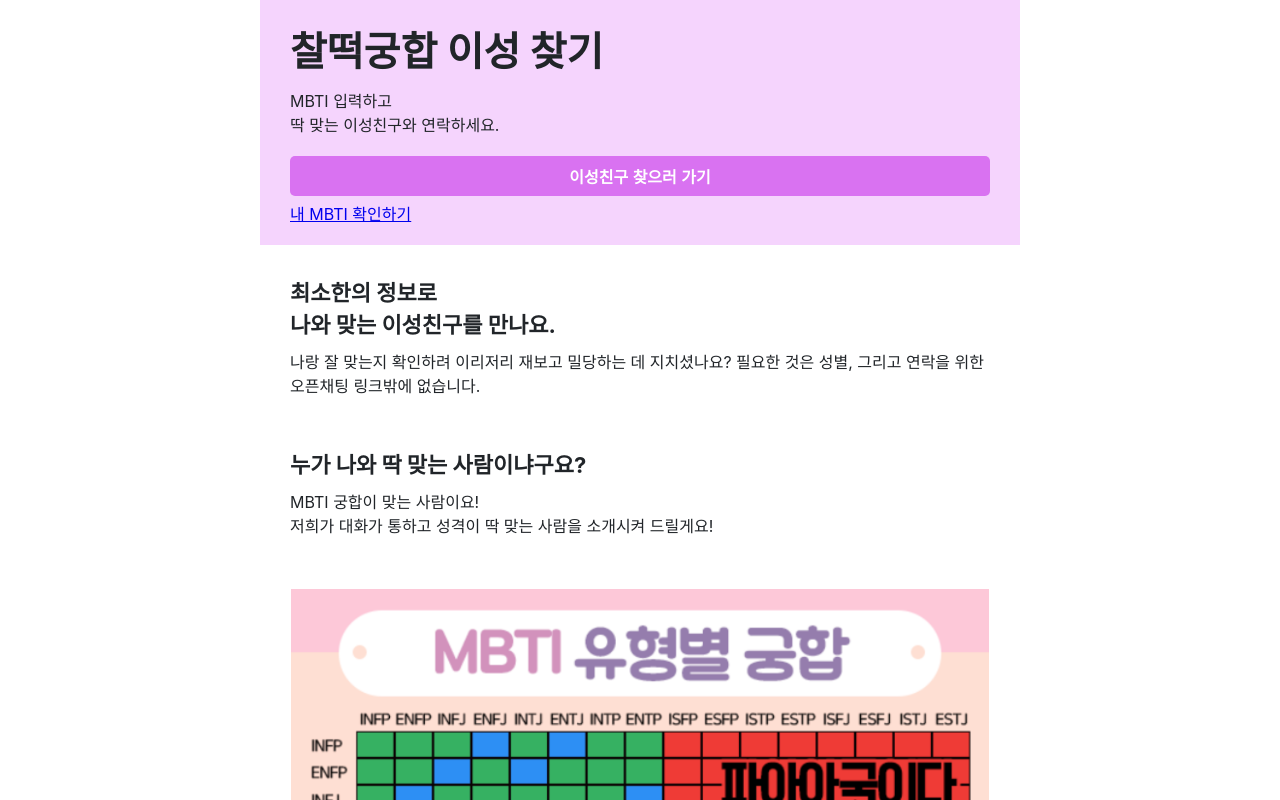
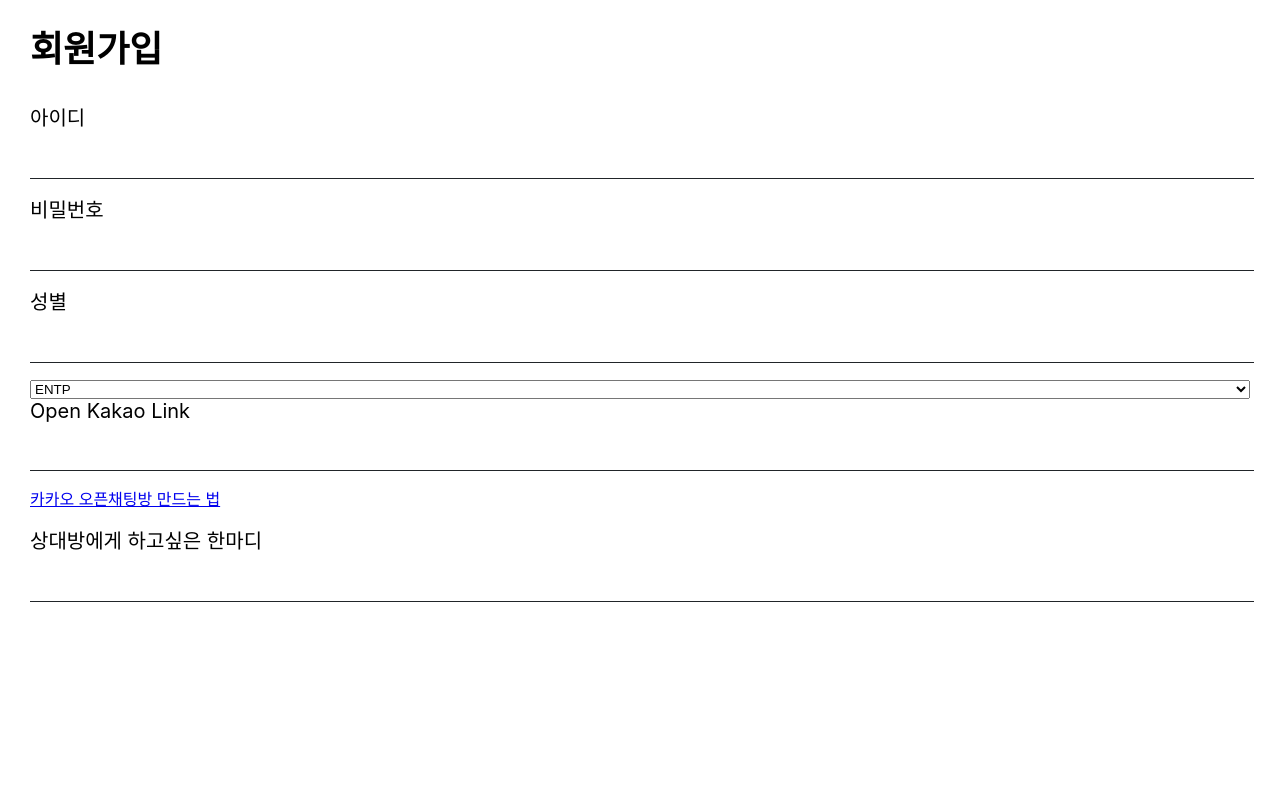
Before and after one commit to maitracle/mbti-front, a React (Create React App) app: page /sign-up in a window 1280 px wide. Before the commit this address led to /. Shown: the top 800 px of the page. Built offline with nearby package versions, Linux system fonts and the light colour scheme; what typesafe-actions would draw is missing.

Commit message:
add sign up page

```diff
--- a/src/pages/LogIn/index.tsx
+++ b/src/pages/LogIn/index.tsx
@@ -27,19 +27,15 @@ const LogIn = () => {
   return (
     <div className={'log-in-page-wrapper'}>
       <div className={'log-in-title'}>
-        로그인 {userReducer.isLoggedIn ? 'true' : 'false'}
+        로그인
       </div>
 
       <div className={'form-wrapper'}>
-        <div className={'input-wrapper'}>
-          <TextInput type={'text'} label={'아이디'} value={userReducer.logInInfo.username}
-                     onChange={usernameChangeHandler} />
-        </div>
+        <TextInput type={'text'} label={'아이디'} value={userReducer.logInInfo.username}
+                   onChange={usernameChangeHandler} />
 
-        <div className={'input-wrapper'}>
-          <TextInput type={'new-password'} label={'비밀번호'} value={userReducer.logInInfo.password}
-                     onChange={passwordChangeHandler} />
-        </div>
+        <TextInput type={'new-password'} label={'비밀번호'} value={userReducer.logInInfo.password}
+                   onChange={passwordChangeHandler} />
 
         <Button onClick={logInHandler}>
           로그인
--- a/src/pages/LogIn/styles.css
+++ b/src/pages/LogIn/styles.css
@@ -1,5 +1,3 @@
-
-
 .log-in-page-wrapper {
   margin: 20px 30px;
 }
--- /dev/null
+++ b/src/pages/SignUp/index.tsx
@@ -0,0 +1,44 @@
+import React from 'react';
+
+import './styles.css';
+import TextInput from '../../components/TextInput';
+
+
+const SignUp = () => {
+  return (
+    <div className={'sign-up-page-wrapper'}>
+      <div className={'sign-up-title'}>
+        회원가입
+      </div>
+
+      <div className={'sign-up-form-wrapper'}>
+        <TextInput type={'text'} label={'아이디'} value={''}
+                   onChange={() => null} />
+
+        <TextInput type={'text'} label={'비밀번호'} value={''}
+                   onChange={() => null} />
+
+        <TextInput type={'text'} label={'성별'} value={''}
+                   onChange={() => null} />
+
+        <select name="mbti" style={{width: '100%'}}>
+          <option>ENTP</option>
+          <option>INTP</option>
+        </select>
+
+        <TextInput type={'text'} label={'Open Kakao Link'} value={''}
+                   onChange={() => null} />
+        <a href={'https://cs.kakao.com/helps?articleId=1073184402&service=8&category=105&device=1&locale=ko'}>
+          카카오 오픈채팅방 만드는 법
+        </a>
+
+        <div className={'sign-up-one-sentence-wrapper'}>
+          <TextInput type={'text'} label={'상대방에게 하고싶은 한마디'} value={''}
+                     onChange={() => null} />
+        </div>
+      </div>
+    </div>
+  );
+};
+
+export default SignUp;
--- /dev/null
+++ b/src/pages/SignUp/styles.css
@@ -0,0 +1,16 @@
+.sign-up-page-wrapper {
+  margin: 20px 30px;
+}
+
+.sign-up-title {
+  font-size: 36px;
+  font-weight: bold;
+}
+
+.sign-up-form-wrapper {
+  margin-top: 30px;
+}
+
+.sign-up-one-sentence-wrapper {
+  margin-top: 15px;
+}
--- a/src/routers/RootRouter.tsx
+++ b/src/routers/RootRouter.tsx
@@ -2,6 +2,7 @@ import React from 'react';
 import { BrowserRouter, Redirect, Route, Switch } from 'react-router-dom';
 import Landing from '../pages/Landing';
 import LogIn from '../pages/LogIn';
+import SignUp from '../pages/SignUp';
 
 
 const RootRouter = () => {
@@ -10,6 +11,7 @@ const RootRouter = () => {
       <Switch>
         <Route path="/" exact component={Landing} />
         <Route path="/log-in" exact component={LogIn} />
+        <Route path="/sign-up" exact component={SignUp} />
         <Redirect path="*" to="/" />
       </Switch>
     </BrowserRouter>
```
